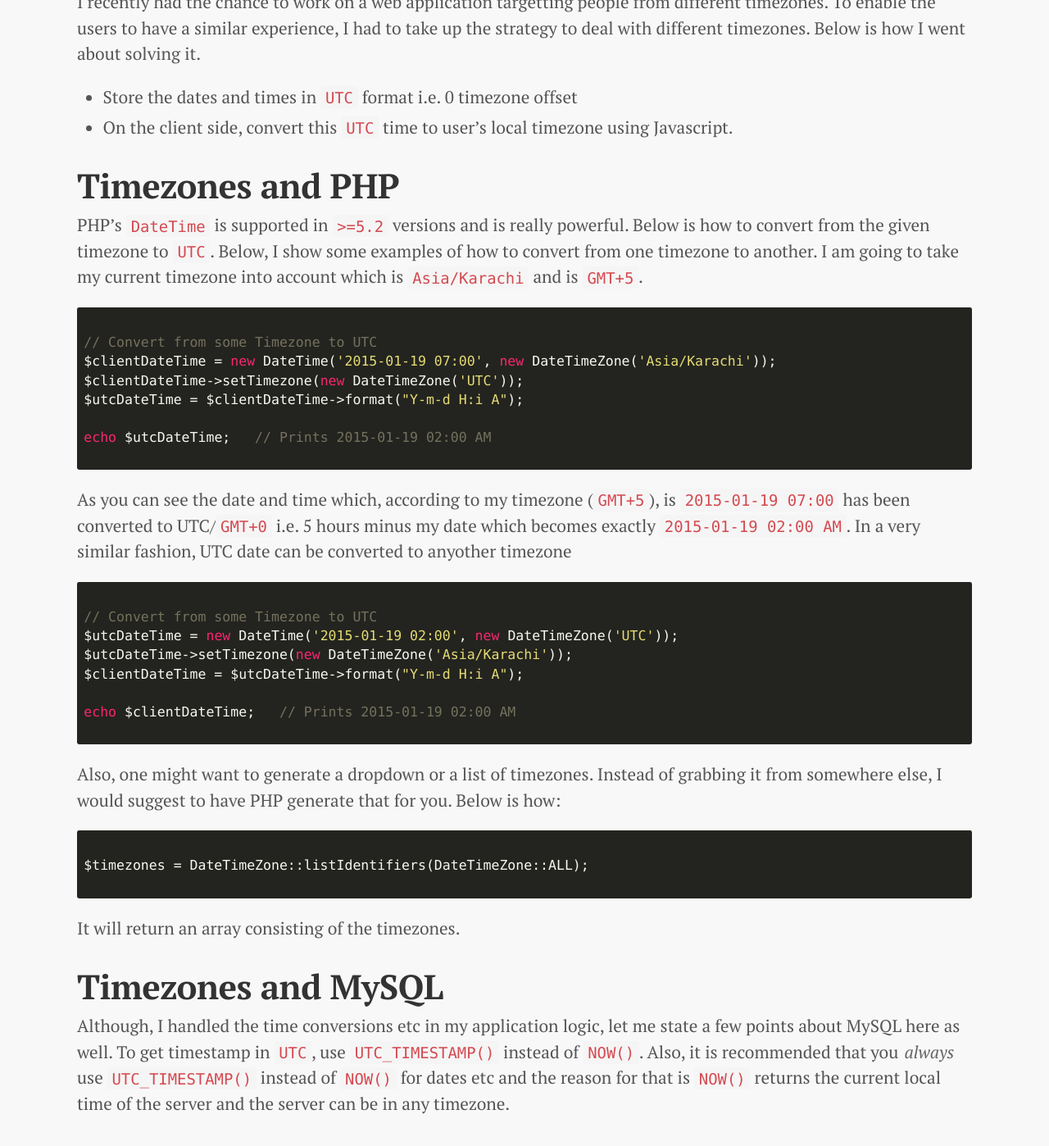
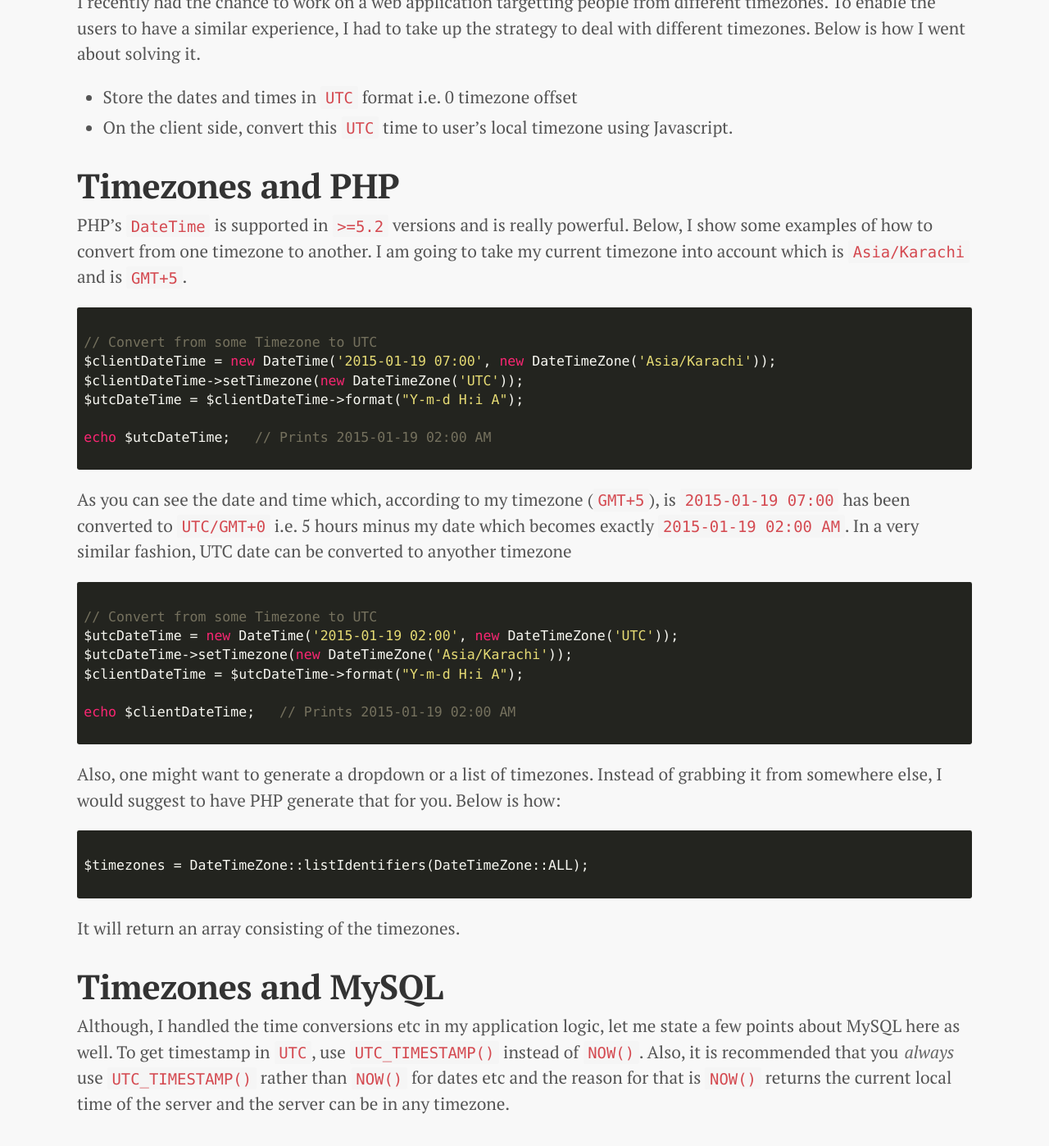
Before and after one commit to kamranahmedse/kamranahmedse.github.io, a Jekyll site: the page built from blog/_posts/2015-01-20-timezone-aware-application.md, in a window 1280 px wide and 1400 px high, scrolled down 350 px. Shown: the whole window at 82% size. Built offline with Jekyll 4.4.1, drawn with Linux system fonts in a browser that asks for light colours; comment, search, counter and statistics services are not loaded.

Commit message:
Update 2015-01-20-timezone-aware-application.md

```diff
--- a/blog/_posts/2015-01-20-timezone-aware-application.md
+++ b/blog/_posts/2015-01-20-timezone-aware-application.md
@@ -10,7 +10,7 @@ I recently had the chance to work on a web application targetting people from di
 - On the client side, convert this `UTC` time to user's local timezone using Javascript.
 
 #Timezones and PHP
-PHP's `DateTime` is supported in `>=5.2` versions and is really powerful. Below is how to convert from the given timezone to `UTC`. Below, I show some examples of how to convert from one timezone to another. I am going to take my current timezone into account which is `Asia/Karachi` and is `GMT+5`.
+PHP's `DateTime` is supported in `>=5.2` versions and is really powerful. Below, I show some examples of how to convert from one timezone to another. I am going to take my current timezone into account which is `Asia/Karachi` and is `GMT+5`.
 
 <pre><code class="php">
 // Convert from some Timezone to UTC
@@ -21,7 +21,7 @@ $utcDateTime = $clientDateTime->format("Y-m-d H:i A");
 echo $utcDateTime;   // Prints 2015-01-19 02:00 AM
 </code></pre>
 
-As you can see the date and time which, according to my timezone (`GMT+5`), is `2015-01-19 07:00` has been converted to UTC/`GMT+0` i.e. 5 hours minus my date which becomes exactly `2015-01-19 02:00 AM`. In a very similar fashion, UTC date can be converted to anyother timezone
+As you can see the date and time which, according to my timezone (`GMT+5`), is `2015-01-19 07:00` has been converted to `UTC/GMT+0` i.e. 5 hours minus my date which becomes exactly `2015-01-19 02:00 AM`. In a very similar fashion, UTC date can be converted to anyother timezone
 
 <pre><code class="php">
 // Convert from some Timezone to UTC
@@ -42,4 +42,4 @@ It will return an array consisting of the timezones.
 
 #Timezones and MySQL
 
-Although, I handled the time conversions etc in my application logic, let me state a few points about MySQL here as well. To get timestamp in `UTC`, use `UTC_TIMESTAMP()` instead of `NOW()`. Also, it is recommended that you *always* use `UTC_TIMESTAMP()` instead of `NOW()` for dates etc and the reason for that is `NOW()` returns the current local time of the server and the server can be in any timezone.
+Although, I handled the time conversions etc in my application logic, let me state a few points about MySQL here as well. To get timestamp in `UTC`, use `UTC_TIMESTAMP()` instead of `NOW()`. Also, it is recommended that you *always* use `UTC_TIMESTAMP()` rather than `NOW()` for dates etc and the reason for that is `NOW()` returns the current local time of the server and the server can be in any timezone.
```
